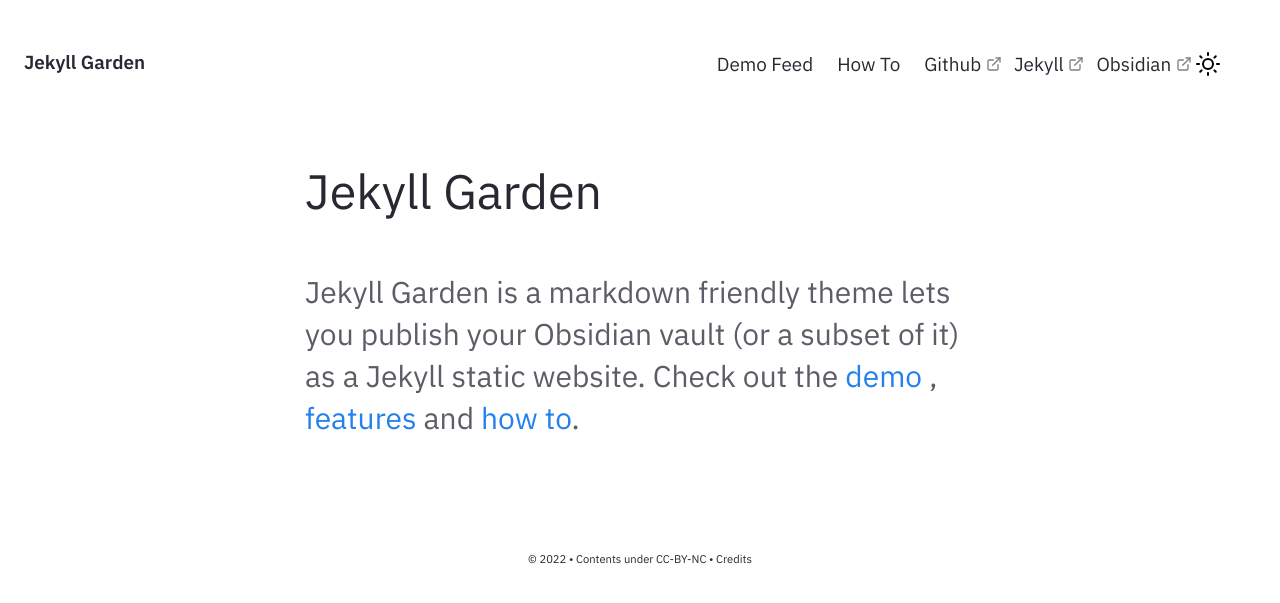
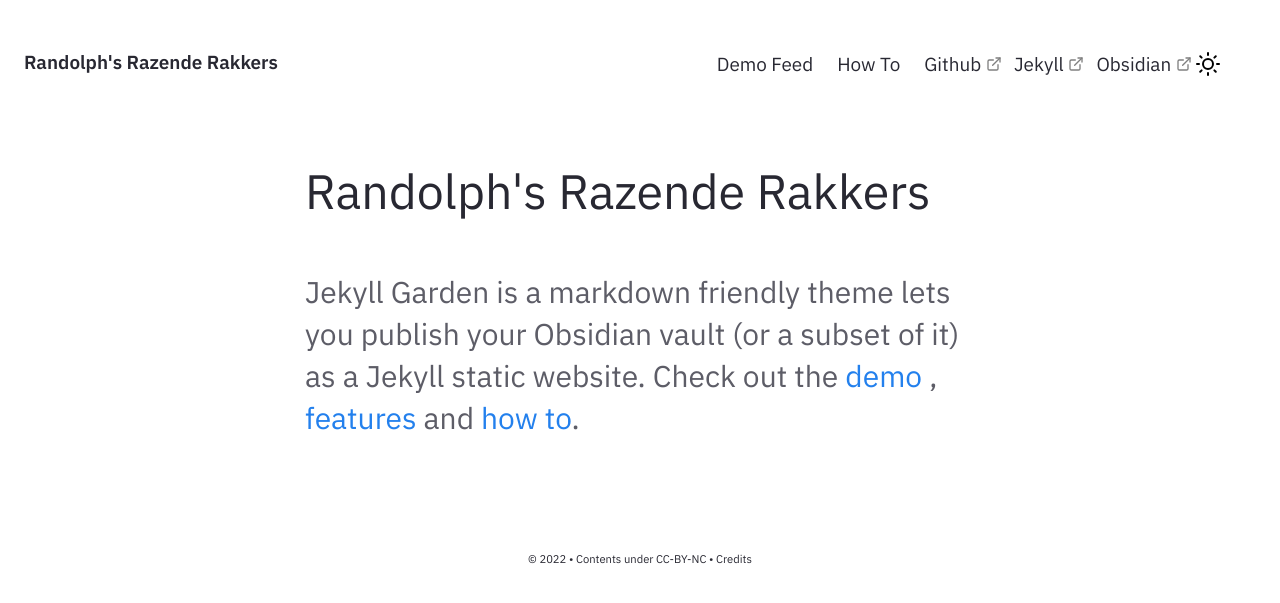
Before and after one commit to basvroegop/rrr, a Jekyll site: the page built from pages/index.md, in a window 1280 px wide. Shown: the top 603 px of the page. Built offline with Jekyll 4.4.1, drawn with Linux system fonts in a browser that asks for light colours; part of the change alters nothing that is shown.

Commit message:
Tweaked settings.

```diff
--- a/_config.yml
+++ b/_config.yml
@@ -27,16 +27,16 @@ baseurl: ""
 
 # Website Header, Description, Footer year and text.
 # If you are deleting this, make sure you remove it from HTML files too
-heading: Jekyll Garden # Change this
-content: Obsidian ready Jekyll Theme
+heading: Randolph's Razende Rakkers # Change this
+content: Notities voor de leukste groep van Dungeons & Drachtsters.
 copyright:
   year: © 2022
   msg: Contents under CC-BY-NC
 
 # Set title and content for private & broken link tooltop
 privatelinks:
-  title: Private or Broken Links
-  msg: The page you're looking for is either not available or private!
+  title: Niet-werkende link
+  msg: Deze pagina is (nog) niet beschikbaar!
 
 # Theme level preferences
 # To enable set "enabled : true" else, use "enabled:false"
```
